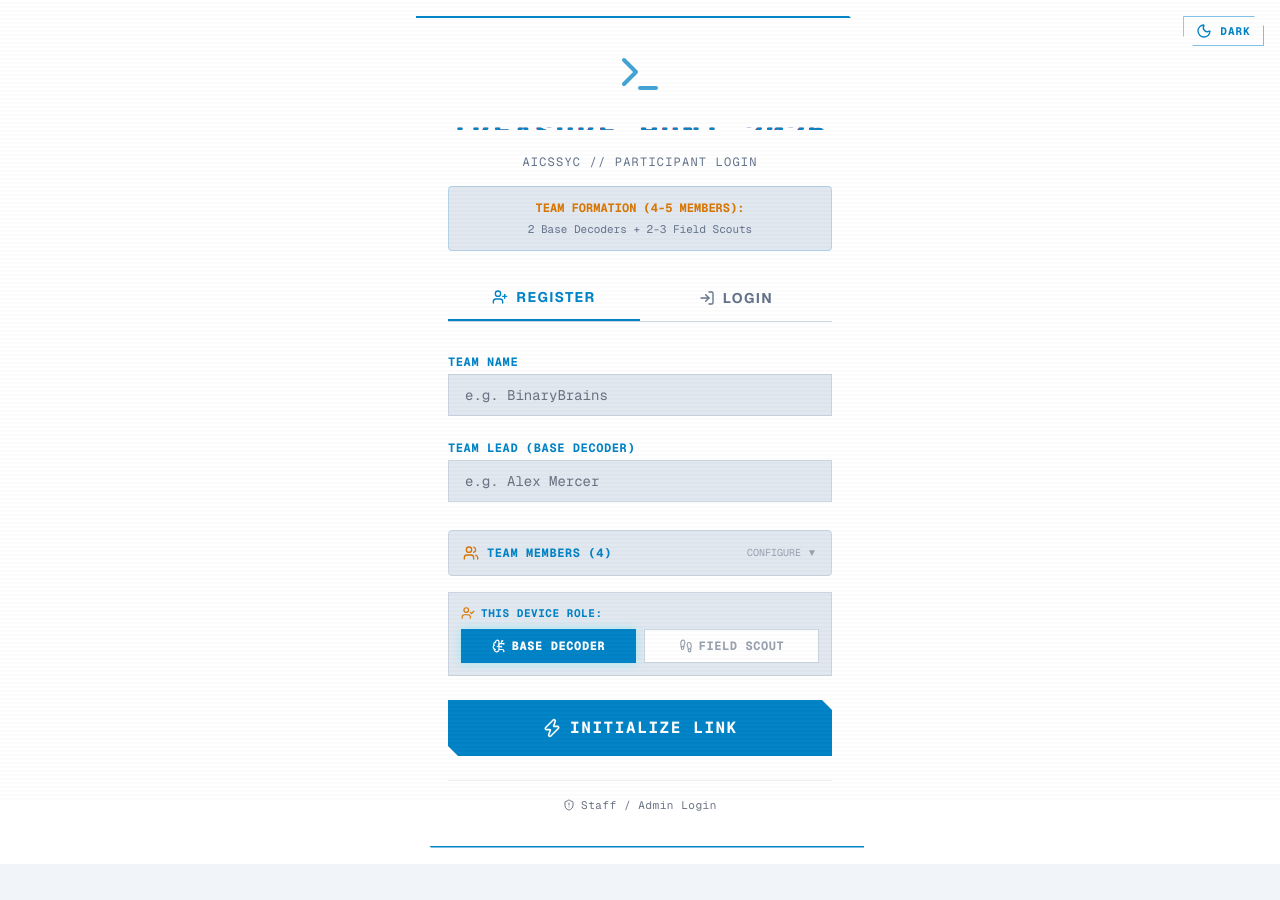
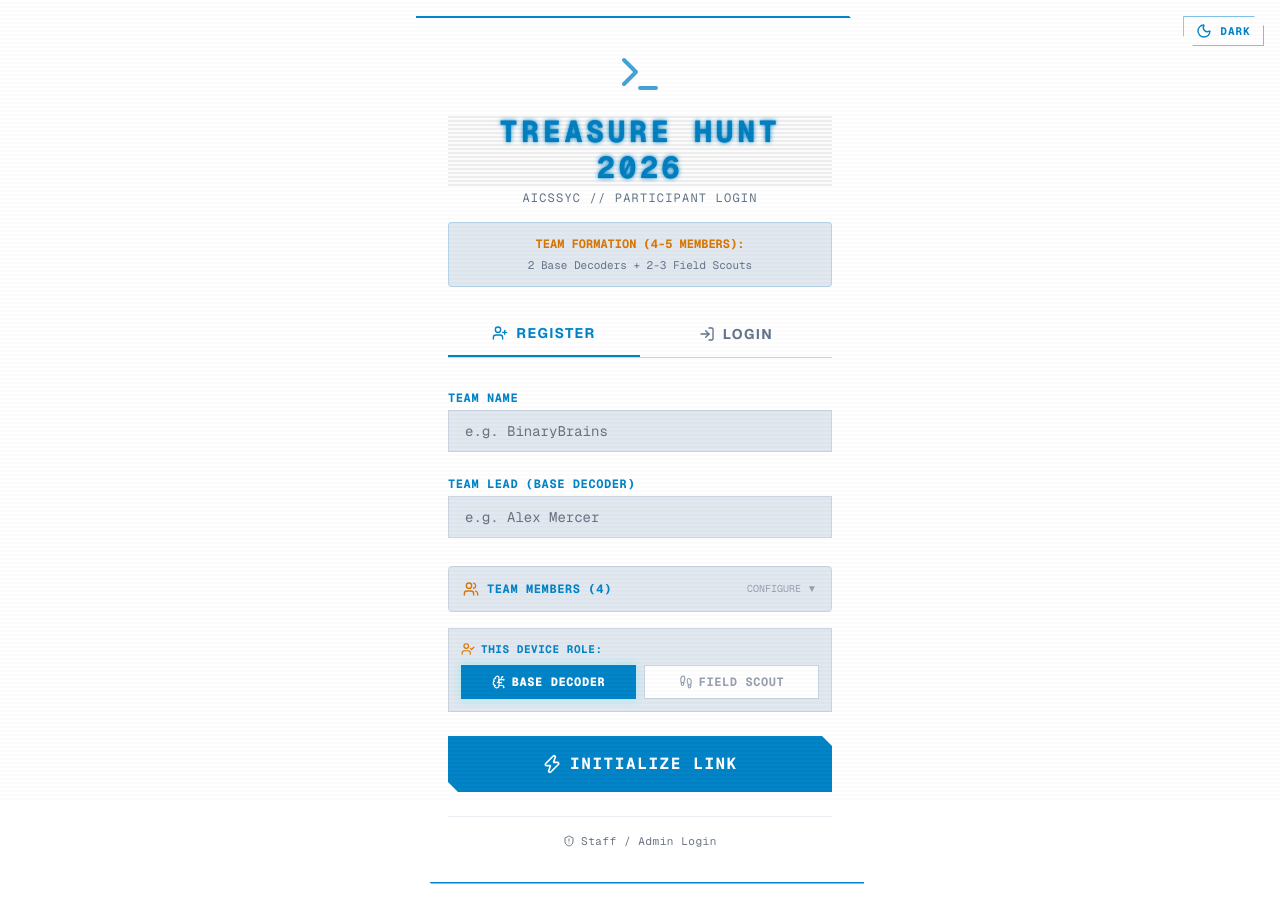
Before and after one commit to Naitik-Chattaraj/treasure-hunt-aicssyc, a Next.js app: page /login in a window 1280 px wide. Before the commit the page ends 864 px from the top, so only its background shows below. Built offline with nearby package versions, Linux system fonts and the light colour scheme.

Commit message:
Huh, NLM again?

```diff
--- a/src/app/admin/login/page.tsx
+++ b/src/app/admin/login/page.tsx
@@ -53,7 +53,7 @@ export default function AdminLoginPage() {
           </div>
         </div>
 
-        <h1 className="text-xl sm:text-2xl text-center font-bold mb-1 tracking-widest text-cyber-pink cyber-glitch-text uppercase">
+        <h1 className="text-xl sm:text-2xl text-center font-bold mb-1 tracking-widest text-cyber-pink cyber-crt-text uppercase">
           MISSION CONTROL
         </h1>
         <p className="text-center text-[11px] tracking-widest text-gray-400 mb-6">
--- a/src/app/admin/page.tsx
+++ b/src/app/admin/page.tsx
@@ -367,7 +367,7 @@ export default function AdminDashboard() {
             <Radio className="w-5 h-5 animate-[pulse_3s_ease-in-out_infinite]" />
           </div>
           <div>
-            <h1 className="text-lg sm:text-xl font-bold tracking-widest text-cyber-pink uppercase flex items-center gap-2">
+            <h1 className="text-lg sm:text-xl font-bold tracking-widest text-cyber-pink cyber-crt-text uppercase flex items-center gap-2">
               MISSION CONTROL TERMINAL
 
             </h1>
--- a/src/app/globals.css
+++ b/src/app/globals.css
@@ -55,27 +55,73 @@ body {
   transition: background-color 0.25s ease, color 0.25s ease;
 }
 
-/* Cyberpunk specific utility classes */
+/* CRT TV / Monitor Heading Utility Classes */
+.cyber-crt-text,
 .cyber-glitch-text {
-  text-shadow: 1px 0 var(--cyber-cyan), -1px 0 var(--cyber-pink);
-  animation: glitch-anim 8s infinite linear alternate-reverse;
+  position: relative;
+  display: inline-block;
+  text-shadow:
+    0 0 2px currentColor,
+    0 0 8px currentColor,
+    0 0 16px currentColor;
+  animation: crt-phosphor 6s ease-in-out infinite alternate;
+  letter-spacing: 0.12em;
 }
 
-html.light .cyber-glitch-text {
-  text-shadow: 0.5px 0 var(--cyber-cyan), -0.5px 0 var(--cyber-pink);
+/* Subtle CRT TV raster scanline texture across the typography */
+.cyber-crt-text::after,
+.cyber-glitch-text::after {
+  content: "";
+  position: absolute;
+  inset: 0;
+  background: linear-gradient(
+    to bottom,
+    transparent 50%,
+    rgba(0, 0, 0, 0.35) 50%
+  );
+  background-size: 100% 4px;
+  pointer-events: none;
 }
 
-.cyber-glitch-text-hover:hover {
-  text-shadow: 1px 0 var(--cyber-cyan), -1px 0 var(--cyber-pink);
+html.light .cyber-crt-text,
+html.light .cyber-glitch-text {
+  text-shadow:
+    0 0 1px currentColor,
+    0 0 5px currentColor;
+  animation: none;
 }
 
-@keyframes glitch-anim {
-  0% { clip-path: inset(10% 0 85% 0); }
-  20% { clip-path: inset(50% 0 45% 0); }
-  40% { clip-path: inset(30% 0 65% 0); }
-  60% { clip-path: inset(70% 0 25% 0); }
-  80% { clip-path: inset(20% 0 75% 0); }
-  100% { clip-path: inset(40% 0 55% 0); }
+html.light .cyber-crt-text::after,
+html.light .cyber-glitch-text::after {
+  opacity: 0.2;
+}
+
+.cyber-crt-text-hover:hover,
+.cyber-glitch-text-hover:hover {
+  filter: brightness(1.2) drop-shadow(0 0 6px currentColor);
+}
+
+@keyframes crt-phosphor {
+  0%, 100% {
+    opacity: 0.98;
+    filter: brightness(1) drop-shadow(0 0 2px currentColor);
+  }
+  48% {
+    opacity: 1;
+    filter: brightness(1.08) drop-shadow(0 0 5px currentColor);
+  }
+  50% {
+    opacity: 0.94;
+    filter: brightness(0.96) drop-shadow(0 0 1px currentColor);
+  }
+  52% {
+    opacity: 1;
+    filter: brightness(1.06) drop-shadow(0 0 4px currentColor);
+  }
+  85% {
+    opacity: 0.985;
+    filter: brightness(1.02) drop-shadow(0 0 3px currentColor);
+  }
 }
 
 .cyber-panel-border {
--- a/src/app/leaderboard/page.tsx
+++ b/src/app/leaderboard/page.tsx
@@ -62,7 +62,7 @@ export default function LeaderboardPage() {
           </div>
           <div>
             <div className="flex items-center gap-2">
-              <h1 className="text-xl sm:text-2xl font-bold tracking-widest text-cyber-yellow uppercase cyber-glitch-text">
+              <h1 className="text-xl sm:text-2xl font-bold tracking-widest text-cyber-yellow uppercase cyber-crt-text">
                 LIVE LEADERBOARD
               </h1>
               <span className="text-[10px] bg-cyber-yellow/20 border border-cyber-yellow text-cyber-yellow px-2 py-0.5 font-bold uppercase animate-pulse">
--- a/src/app/login/page.tsx
+++ b/src/app/login/page.tsx
@@ -254,7 +254,7 @@ export default function LoginPage() {
           <Terminal className="w-12 h-12 text-cyber-cyan animate-pulse" />
         </div>
 
-        <h1 className="text-2xl sm:text-3xl text-center font-bold mb-1 tracking-widest cyber-glitch-text text-cyber-cyan uppercase font-mono">
+        <h1 className="text-2xl sm:text-3xl text-center font-bold mb-1 tracking-widest cyber-crt-text text-cyber-cyan uppercase font-mono">
           TREASURE HUNT 2026
         </h1>
         <p className="text-center text-xs tracking-widest text-cyber-muted mb-4 font-mono">
--- a/src/components/ChallengeModal.tsx
+++ b/src/components/ChallengeModal.tsx
@@ -131,7 +131,7 @@ export default function ChallengeModal({
           )}
         </div>
 
-        <h2 className={`text-xl sm:text-2xl text-center font-bold mb-4 tracking-widest uppercase ${cleared ? 'text-cyber-yellow' : 'cyber-glitch-text text-cyber-pink'}`}>
+        <h2 className={`text-xl sm:text-2xl text-center font-bold mb-4 tracking-widest uppercase ${cleared ? 'text-cyber-yellow' : 'cyber-crt-text text-cyber-pink'}`}>
           {cleared ? 'SOLVED!' : 'CHALLENGE'}
         </h2>
 
--- a/src/components/SequenceViolationModal.tsx
+++ b/src/components/SequenceViolationModal.tsx
@@ -24,7 +24,7 @@ export default function SequenceViolationModal({
 
         <AlertOctagon className="w-14 h-14 sm:w-16 sm:h-16 text-cyber-pink mx-auto mb-3 animate-pulse" />
 
-        <h2 className="text-xl sm:text-2xl font-bold mb-3 tracking-widest text-cyber-pink cyber-glitch-text uppercase">
+        <h2 className="text-xl sm:text-2xl font-bold mb-3 tracking-widest text-cyber-pink cyber-crt-text uppercase">
           WRONG CHECKPOINT
         </h2>
 
--- a/src/components/VictoryScreen.tsx
+++ b/src/components/VictoryScreen.tsx
@@ -76,7 +76,7 @@ export default function VictoryScreen({
 
         <Trophy className="w-16 h-16 sm:w-20 sm:h-20 text-cyber-yellow mx-auto mb-4 animate-bounce" />
 
-        <h1 className="text-2xl sm:text-3xl font-bold mb-2 tracking-widest text-cyber-cyan cyber-glitch-text uppercase">
+        <h1 className="text-2xl sm:text-3xl font-bold mb-2 tracking-widest text-cyber-cyan cyber-crt-text uppercase">
           TREASURE SECURED!
         </h1>
 
```
